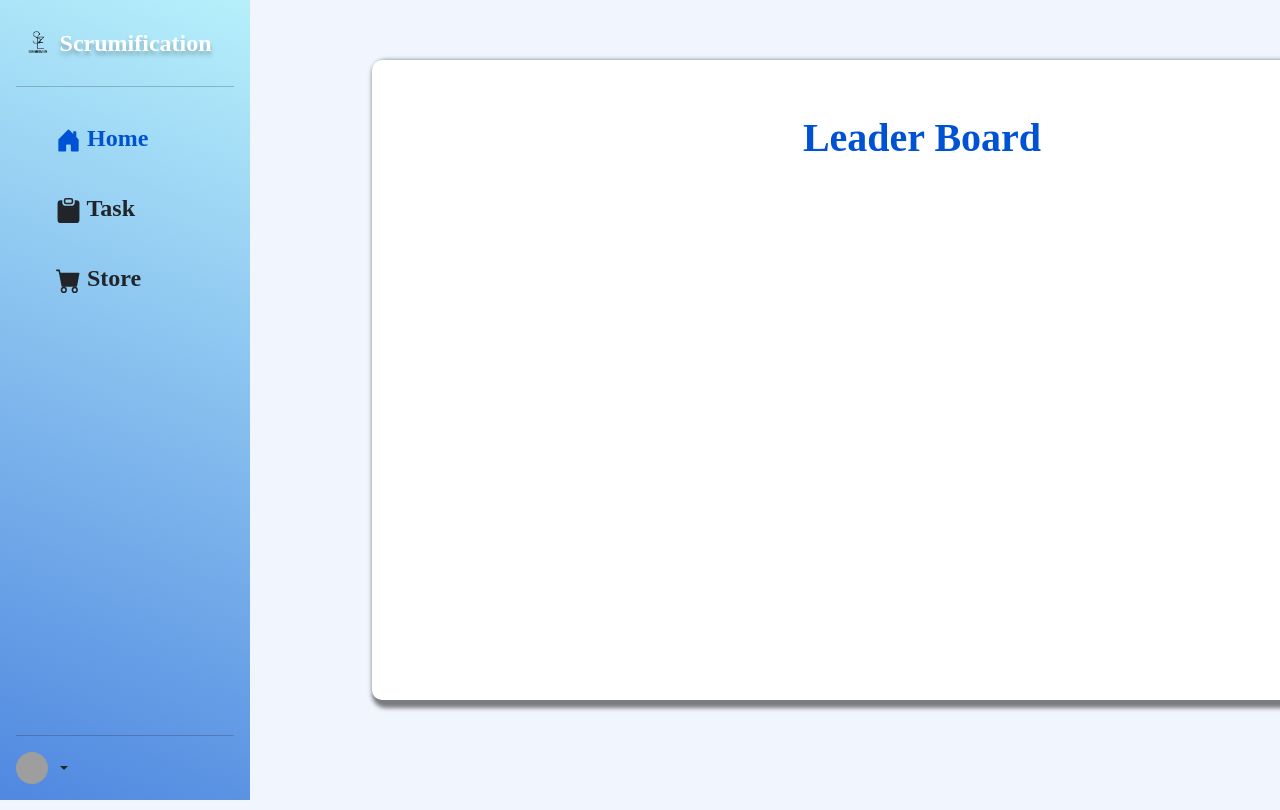
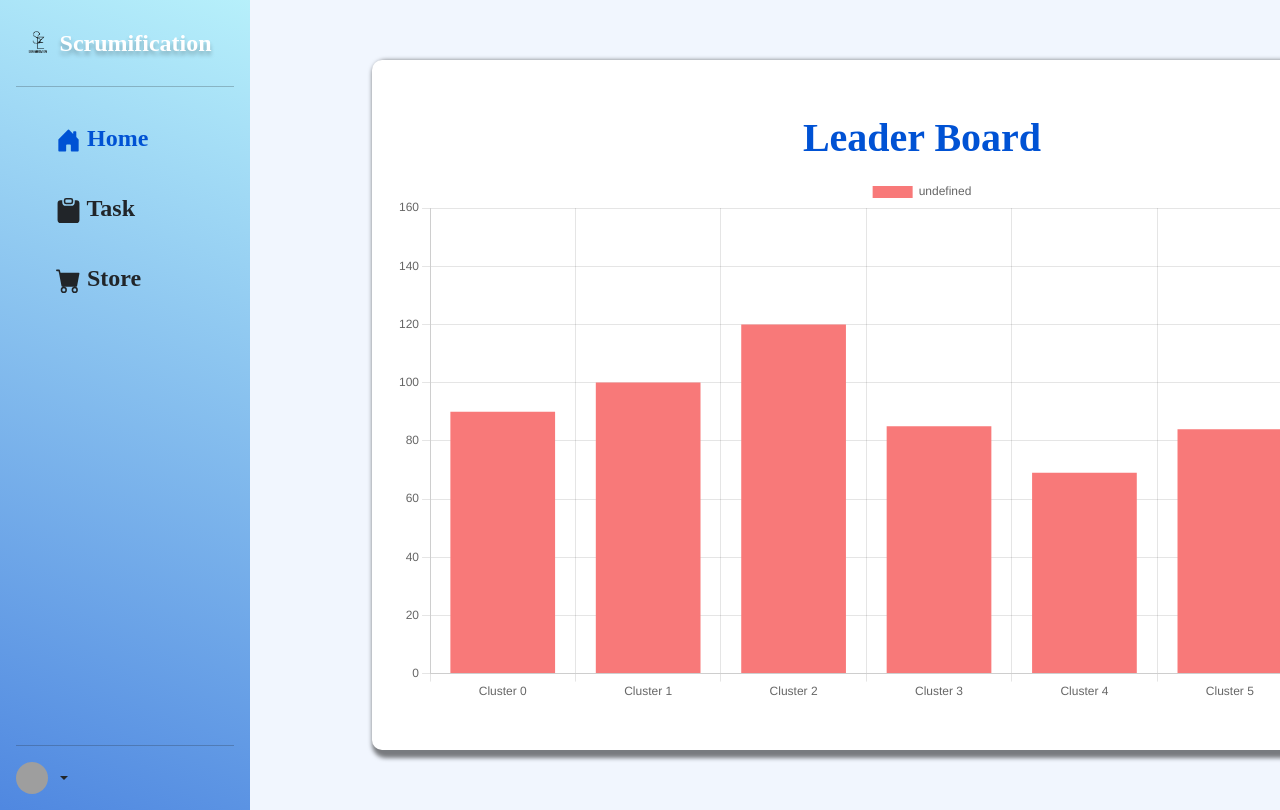
Before and after one commit to Naruson/scrumnification-frontend, a Vue app: page /home in a window 1280 px wide. Shown: the top 810 px of the page. Built offline with nearby package versions, Linux system fonts and the light colour scheme; grey boxes are pictures that could not be loaded; what vue-sweetalert2 would draw is missing.

Commit message:
Mock Chart

```diff
--- /dev/null
+++ b/src/components/Chart/BarChart.vue
@@ -0,0 +1,33 @@
+<template>
+  <Bar
+    id="my-chart-id"
+    :options="chartOptions"
+    :data="chartData"
+  />
+</template>
+
+<script>
+import { Bar } from 'vue-chartjs'
+import { Chart as ChartJS, Title, Tooltip, Legend, BarElement, CategoryScale, LinearScale } from 'chart.js'
+
+ChartJS.register(Title, Tooltip, Legend, BarElement, CategoryScale, LinearScale)
+
+export default {
+  name: 'BarChart',
+  components: { Bar },
+  data() {
+    return {
+      chartData: {
+        labels: [ 'Cluster 0', 'Cluster 1', 'Cluster 2', 'Cluster 3', 'Cluster 4', 'Cluster 5', 'Cluster 6' ],
+        datasets: [ {
+          labels: 'Cluster 0',
+          backgroundColor: '#f87979',
+          data: [90, 100, 120, 85, 69, 84, 152] } ]
+      },
+      chartOptions: {
+        responsive: true
+      }
+    }
+  }
+}
+</script>
--- a/src/views/Home/IndexView.vue
+++ b/src/views/Home/IndexView.vue
@@ -1,13 +1,20 @@
-<script setup lang="ts">
+<script lang="ts">
 import { ref } from "@vue/reactivity";
-import { onMounted } from "@vue/runtime-core";
+import { defineComponent, onMounted } from "@vue/runtime-core";
 import router from "@/router";
+import { Bar } from 'vue-chartjs'
+import BarChart from "@/components/Chart/BarChart.vue"
 
+export default {
+  name: 'App',
+  components: { BarChart }
+}
 </script>
 
 <template>
     <div class="leader-box">
         <div class="h1">Leader Board</div>
+        <div><BarChart /></div>
     </div>
 </template>
 
```
